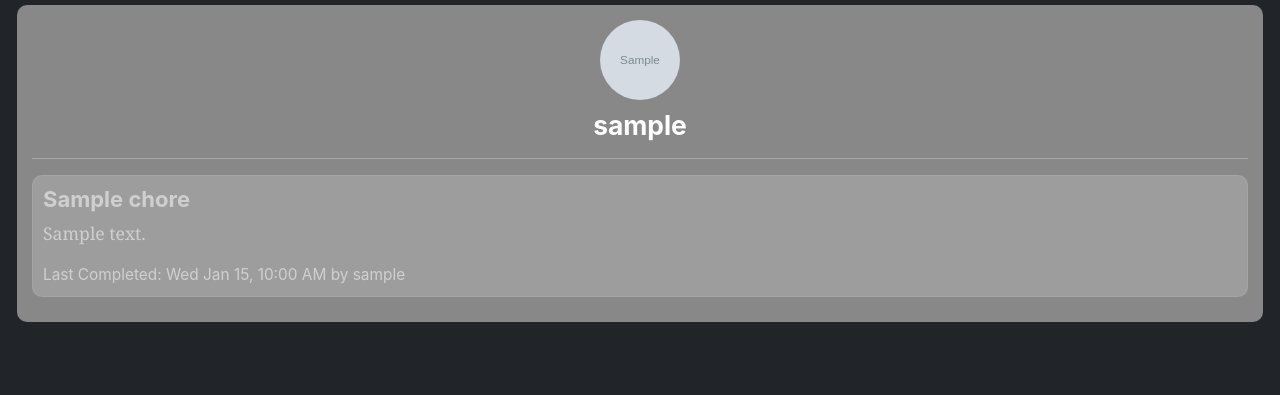
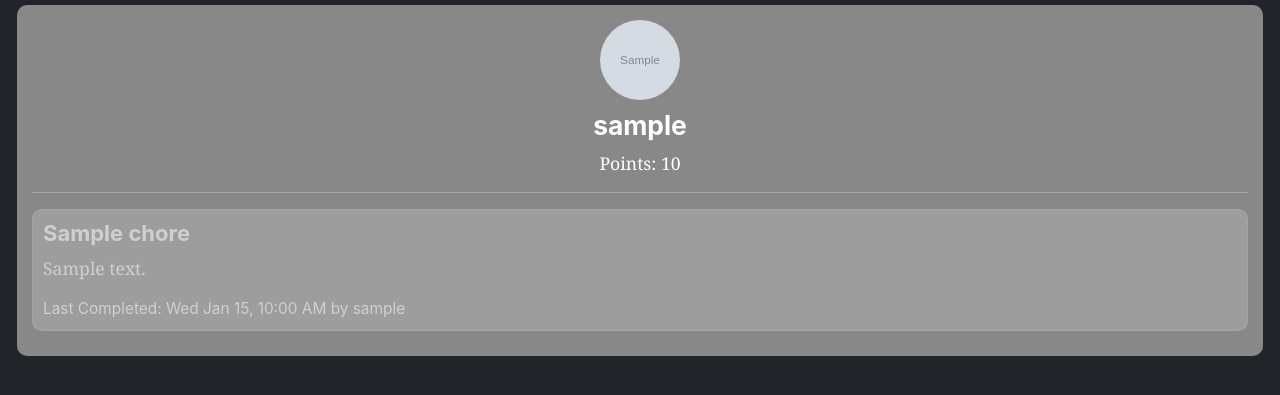
Before and after one commit to islandjon/HomeChore, a Flask app: page / in a window 1280 px wide. Shown: the part 86-481 px from the top of the page. Run offline with Flask 3, Linux system fonts and the light colour scheme; tables that the repository leaves empty hold one stand-in row (values such as "Sample post"); grey boxes marked "Sample" are stand-in pictures; some libraries are stand-ins or nearby versions.

Commit message:
Display user points on the dashboard

```diff
--- a/src/templates/dashboard.html
+++ b/src/templates/dashboard.html
@@ -101,6 +101,7 @@
       <img src="{{ url_for('static', filename='avatars/' ~ data.user.avatar) }}"
            alt="{{ data.user.username }}" class="avatar-img">
       <h4 class="text-white">{{ data.user.username }}</h4>
+      <p class="text-white">Points: {{ data.user.points }}</p>
     </div>
     <hr class="text-white">
 
```
